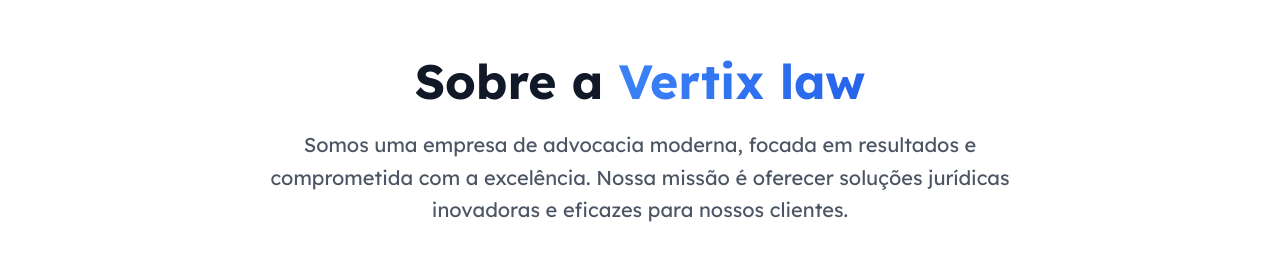
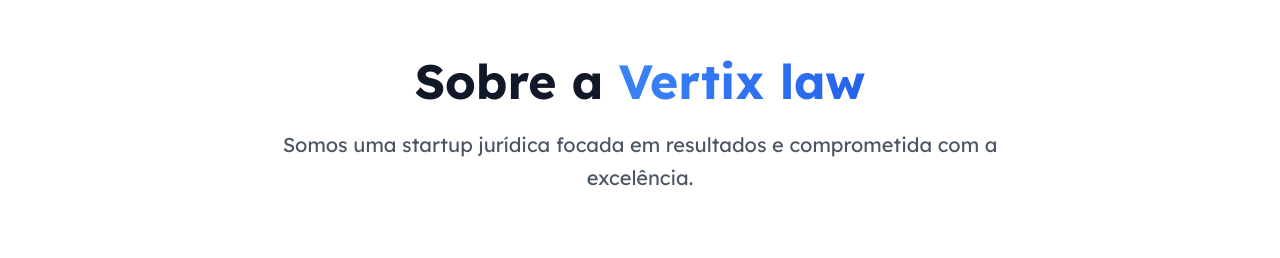
Before and after one commit to vertixlaw/VertixLaw-site, a React (Vite) app: page / in a window 1280 px wide. Shown: the part 2020-2278 px from the top of the page. Built offline with nearby package versions, Linux system fonts and the light colour scheme.

Commit message:
Update About.jsx

```diff
--- a/src/components/About.jsx
+++ b/src/components/About.jsx
@@ -43,8 +43,7 @@
             Sobre a <span className="gradient-text">Vertix law</span>
           </h2>
           <p className="text-xl text-gray-600 max-w-3xl mx-auto leading-relaxed">
-            Somos uma empresa de advocacia moderna, focada em resultados e comprometida com a excelência.
-            Nossa missão é oferecer soluções jurídicas inovadoras e eficazes para nossos clientes.
+            Somos uma startup jurídica focada em resultados e comprometida com a excelência.
           </p>
         </motion.div>
 
```
